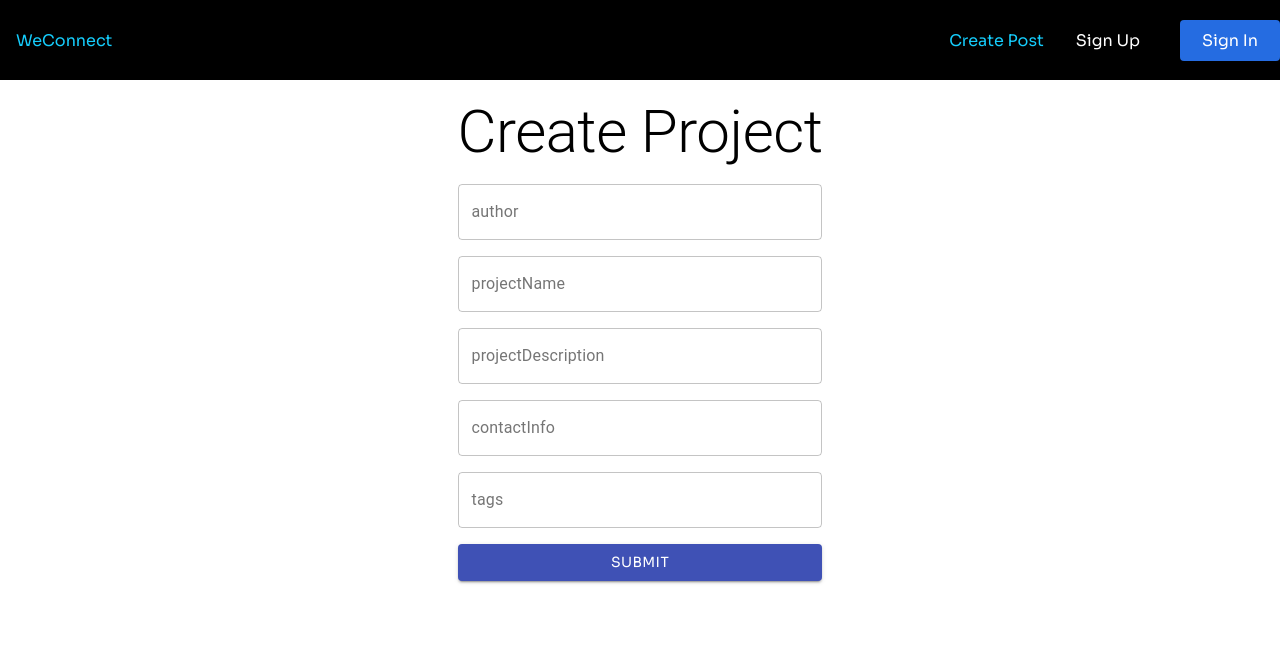
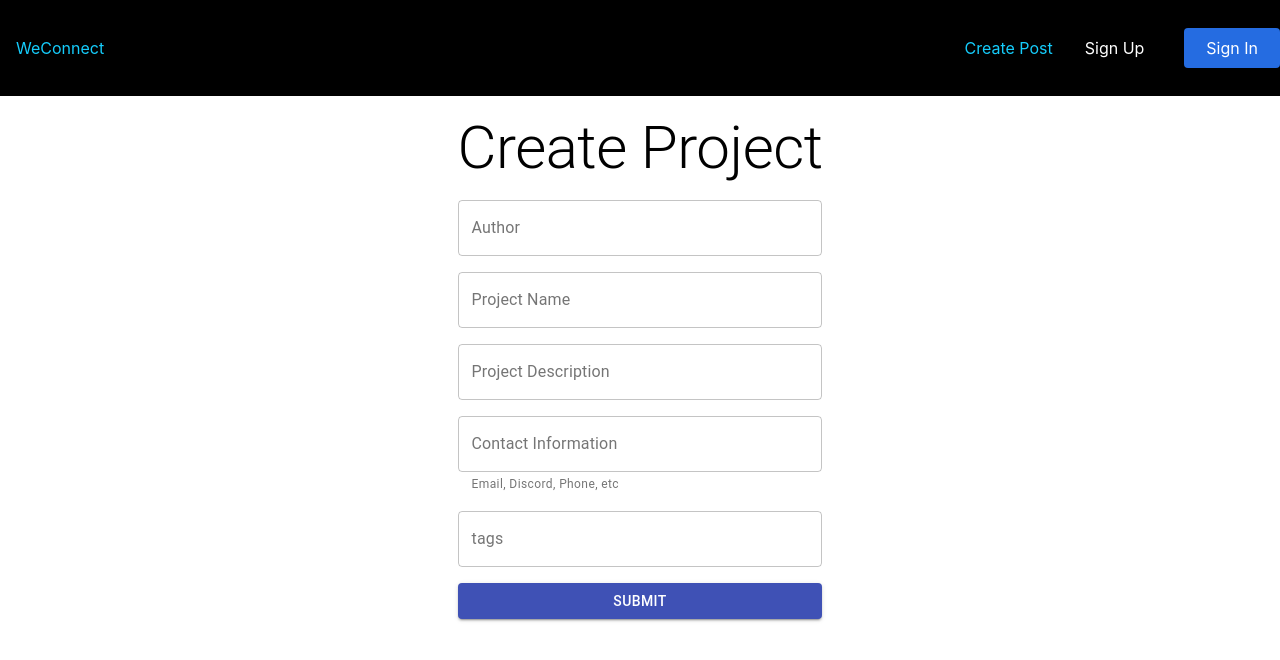
Before and after one commit to ucsb-cs148-s21/1pm-we-connect, a React (Create React App) app in the folder frontend/: page /createPost in a window 1280 px wide. Shown: the top 660 px of the page. Built offline with nearby package versions, Linux system fonts and the light colour scheme.

Commit message:
Refactor the form and change some styling

```diff
--- a/frontend/src/App.css
+++ /dev/null
@@ -1,8 +0,0 @@
-@import url("https://fonts.googleapis.com/css2?family=Sora&display=swap");
-
-* {
-    font-family: "Sora", sans-serif;
-    box-sizing: border-box;
-    margin: 0;
-    padding: 0;
-}
--- a/frontend/src/App.js
+++ b/frontend/src/App.js
@@ -1,4 +1,3 @@
-import "./App.css"
 import NavBar from "./components/NavBar"
 import { BrowserRouter as Router, Switch, Route } from "react-router-dom"
 import Home from "./pages/Home"
--- a/frontend/src/components/PostForm/index.jsx
+++ b/frontend/src/components/PostForm/index.jsx
@@ -1,12 +1,8 @@
 import React from "react"
-import {
-    TextField,
-    Button,
-    Typography,
-} from "@material-ui/core"
+import { TextField, Button, Typography } from "@material-ui/core"
 import { makeStyles } from "@material-ui/core/styles"
 import { postProject } from "api-requests"
-import { useForm, Controller } from "react-hook-form";
+import { useForm, Controller } from "react-hook-form"
 
 // TODO Add Formik to make the forms a little easier: https://formik.org/docs/tutorial
 //
@@ -16,10 +12,10 @@ const useStyles = makeStyles((theme) => ({
         paddingTop: theme.spacing(2),
         maxWidth: "50%",
         display: "flex",
-        flexDirection: "column",
+        flexDirection: "column"
     },
     formItem: {
-        marginBottom: theme.spacing(2),
+        marginBottom: theme.spacing(2)
     },
     header: {
         marginBottom: theme.spacing(2)
@@ -27,7 +23,7 @@ const useStyles = makeStyles((theme) => ({
 }))
 
 const PostForm = () => {
-    const { control, handleSubmit } = useForm();
+    const { control, handleSubmit } = useForm()
     // const exampleForm = {
     //     author: "",
     //     projectName: "",
@@ -42,38 +38,96 @@ const PostForm = () => {
 
     return (
         <form className={classes.form} onSubmit={handleSubmit(submitForm)}>
-            <Typography className={classes.header} component="h1" variant="h2" >Create Project</Typography>
+            <Typography className={classes.header} component="h1" variant="h2">
+                Create Project
+            </Typography>
             <Controller
                 name="author"
                 control={control}
                 defaultValue=""
-                render={({ field }) => <TextField {...field} className={classes.formItem} label={field.name} variant="outlined" />}
+                rules={{ required: "Author is required" }}
+                render={({ field, fieldState: { error } }) => {
+                    console.log(error)
+                    return (
+                        <TextField
+                            {...field}
+                            error={error}
+                            helperText={error ? error.message : null}
+                            className={classes.formItem}
+                            label={"Author"}
+                            variant="outlined"
+                        />
+                    )
+                }}
             />
             <Controller
                 name="projectName"
                 control={control}
                 defaultValue=""
-                render={({ field }) => <TextField {...field} className={classes.formItem} label={field.name} variant="outlined" />}
+                rules={{ required: "Project Name is Required" }}
+                render={({ field, fieldState: { error } }) => (
+                    <TextField
+                        {...field}
+                        className={classes.formItem}
+                        error={error}
+                        helperText={error ? error.message : null}
+                        label={"Project Name"}
+                        variant="outlined"
+                    />
+                )}
             />
             <Controller
                 name="projectDescription"
                 control={control}
                 defaultValue=""
-                render={({ field }) => <TextField {...field} className={classes.formItem} label={field.name} variant="outlined" />}
+                rules={{ required: "Project Description is Required" }}
+                render={({ field, fieldState: { error } }) => (
+                    <TextField
+                        {...field}
+                        className={classes.formItem}
+                        error={error}
+                        helperText={error ? error.message : null}
+                        label={"Project Description"}
+                        variant="outlined"
+                    />
+                )}
             />
             <Controller
                 name="contactInfo"
                 control={control}
                 defaultValue=""
-                render={({ field }) => <TextField {...field} className={classes.formItem} label={field.name} variant="outlined" />}
+                rules={{ required: "Contact Info is required" }}
+                render={({ field, fieldState: { error } }) => (
+                    <TextField
+                        {...field}
+                        error={error}
+                        className={classes.formItem}
+                        helperText={
+                            error !== undefined
+                                ? error.message
+                                : "Email, Discord, Phone, etc"
+                        }
+                        label={"Contact Information"}
+                        variant="outlined"
+                    />
+                )}
             />
             <Controller
                 name="tags"
                 control={control}
                 defaultValue=""
-                render={({ field }) => <TextField {...field} className={classes.formItem} label={field.name} variant="outlined" />}
+                rules={{ required: "Tags is required" }}
+                render={({ field, fieldState: { error } }) => (
+                    <TextField
+                        {...field}
+                        error={error}
+                        helperText={error ? error.message : null}
+                        className={classes.formItem}
+                        label={field.name}
+                        variant="outlined"
+                    />
+                )}
             />
-
 
             <Button variant="contained" color="primary" type="submit">
                 Submit
--- a/frontend/src/pages/CreatePost.js
+++ b/frontend/src/pages/CreatePost.js
@@ -13,7 +13,7 @@ const useStyles = makeStyles((theme) => ({
 const CreatePost = () => {
     const classes = useStyles()
     return (
-        <div className={classes.postPage} >
+        <div className={classes.postPage}>
             <PostForm />
         </div>
     )
```
Also changed, not shown: 1 other file (tests, documents, lock files or other folders).
